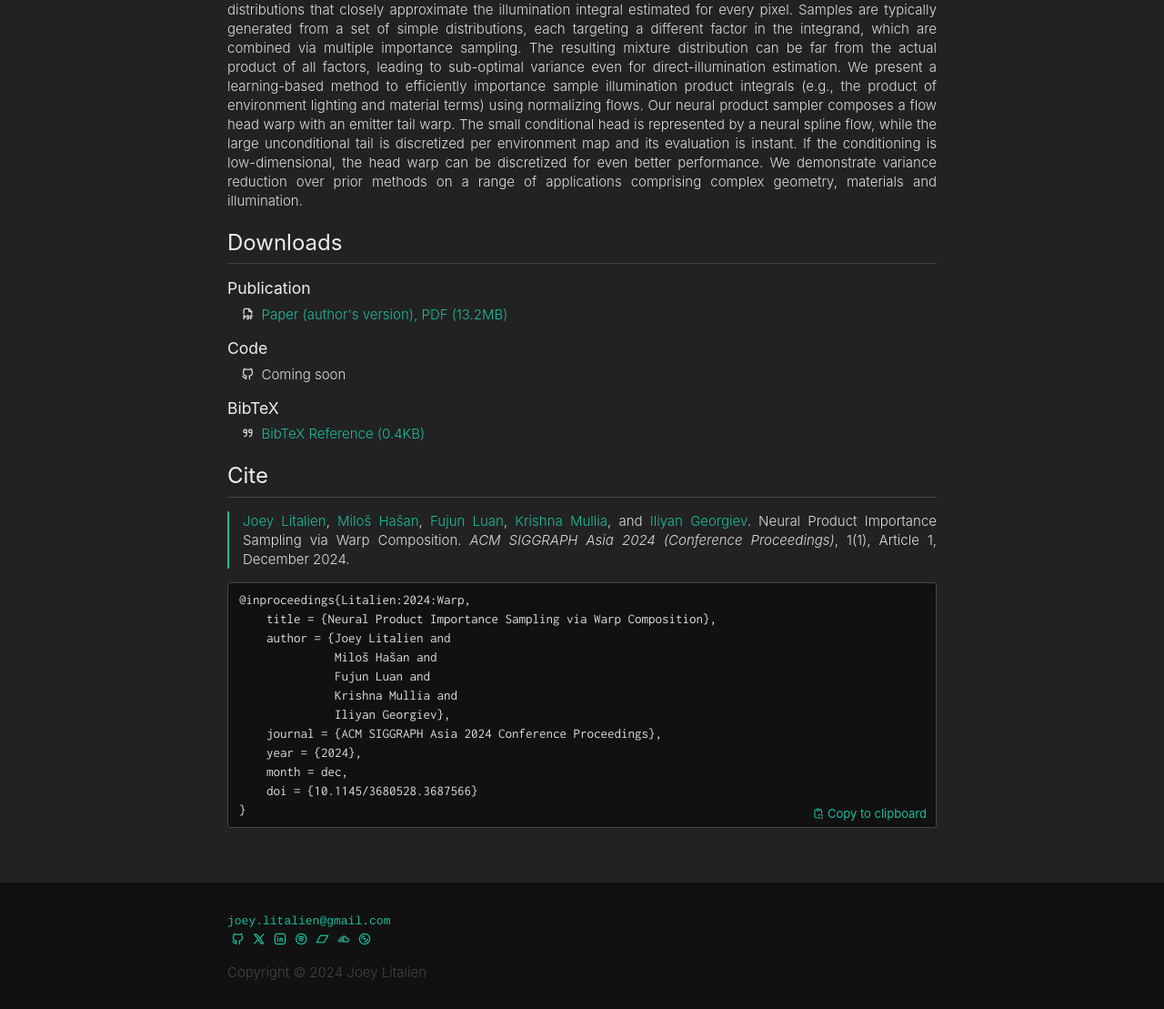
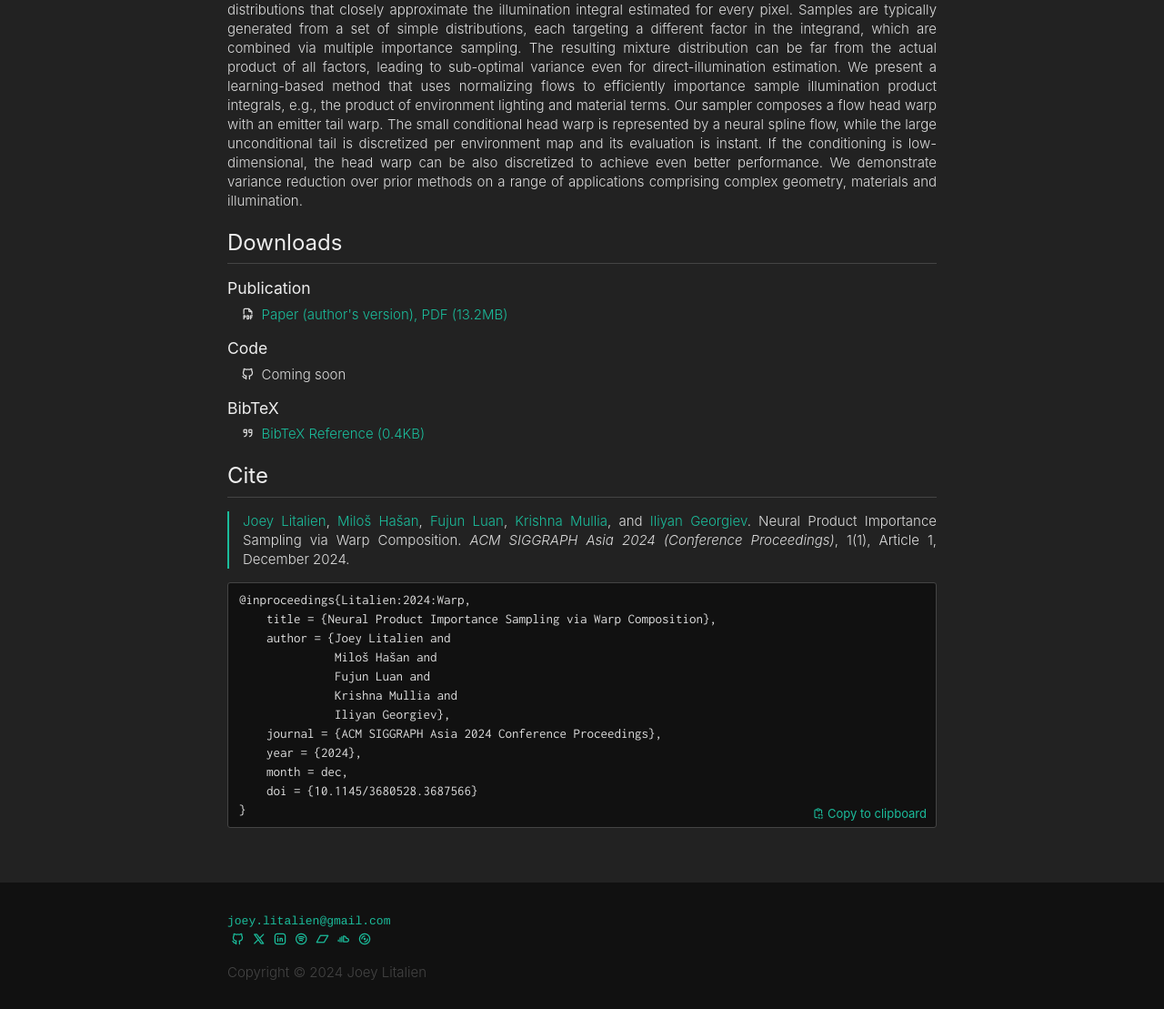
Before and after one commit to joeylitalien/joeylitalien.github.io, a Jekyll site: the page built from _publications/warp.md, in a window 1280 px wide. Shown: the part 937-2046 px from the top of the page at 91% size. Built offline with Jekyll 4.4.1, drawn with Linux system fonts in a browser that asks for light colours; nearby versions of some CDN libraries; a style sheet for code colours, icons or effects is not loaded; some of the changed text lies outside the part shown.

Commit message:
Small paper update

```diff
--- a/_publications/warp.md
+++ b/_publications/warp.md
@@ -45,7 +45,7 @@
     Our method composes a neural spline flow <i>head warp</i> with an emitter <i>tail warp</i> to achieve approximate product importance sampling of environment lighting with other terms (cosine and BRDF). Applied to cosine-weighted environment sampling on the Temple scene, we demonstrate significant variance reduction over multiple importance sampling (MIS) at equal rendering time (35 ms, 4 spp). We also visualize the conditional distribution learned by our model at the shading point marked in green. Our learned PDF closely matches the true (unshadowed) product. Our head warp does not have to learn the intricate details of the environment map already captured by the tail warp, and can be represented as a compact normalizing flow that can be baked for fast inference.
 
 abstract: |
-    Achieving high efficiency in modern photorealistic rendering methods hinges on using Monte Carlo sampling distributions that closely approximate the illumination integral estimated for every pixel. Samples are typically generated from a set of simple distributions, each targeting a different factor in the integrand, which are combined via multiple importance sampling. The resulting mixture distribution can be far from the actual product of all factors, leading to sub-optimal variance even for direct-illumination estimation. We present a learning-based method to efficiently importance sample illumination product integrals (e.g., the product of environment lighting and material terms) using normalizing flows. Our neural product sampler composes a flow head warp with an emitter tail warp. The small conditional head is represented by a neural spline flow, while the large unconditional tail is discretized per environment map and its evaluation is instant. If the conditioning is low-dimensional, the head warp can be discretized for even better performance. We demonstrate variance reduction over prior methods on a range of applications comprising complex geometry, materials and illumination.
+    Achieving high efficiency in modern photorealistic rendering hinges on using Monte Carlo sampling distributions that closely approximate the illumination integral estimated for every pixel. Samples are typically generated from a set of simple distributions, each targeting a different factor in the integrand, which are combined via multiple importance sampling. The resulting mixture distribution can be far from the actual product of all factors, leading to sub-optimal variance even for direct-illumination estimation. We present a learning-based method that uses normalizing flows to efficiently importance sample illumination product integrals, e.g., the product of environment lighting and material terms. Our sampler composes a flow head warp with an emitter tail warp. The small conditional head warp is represented by a neural spline flow, while the large unconditional tail is discretized per environment map and its evaluation is instant. If the conditioning is low-dimensional, the head warp can be also discretized to achieve even better performance. We demonstrate variance reduction over prior methods on a range of applications comprising complex geometry, materials and illumination.
 
 # video:
 
```
Also changed, not shown: 8 other files.
